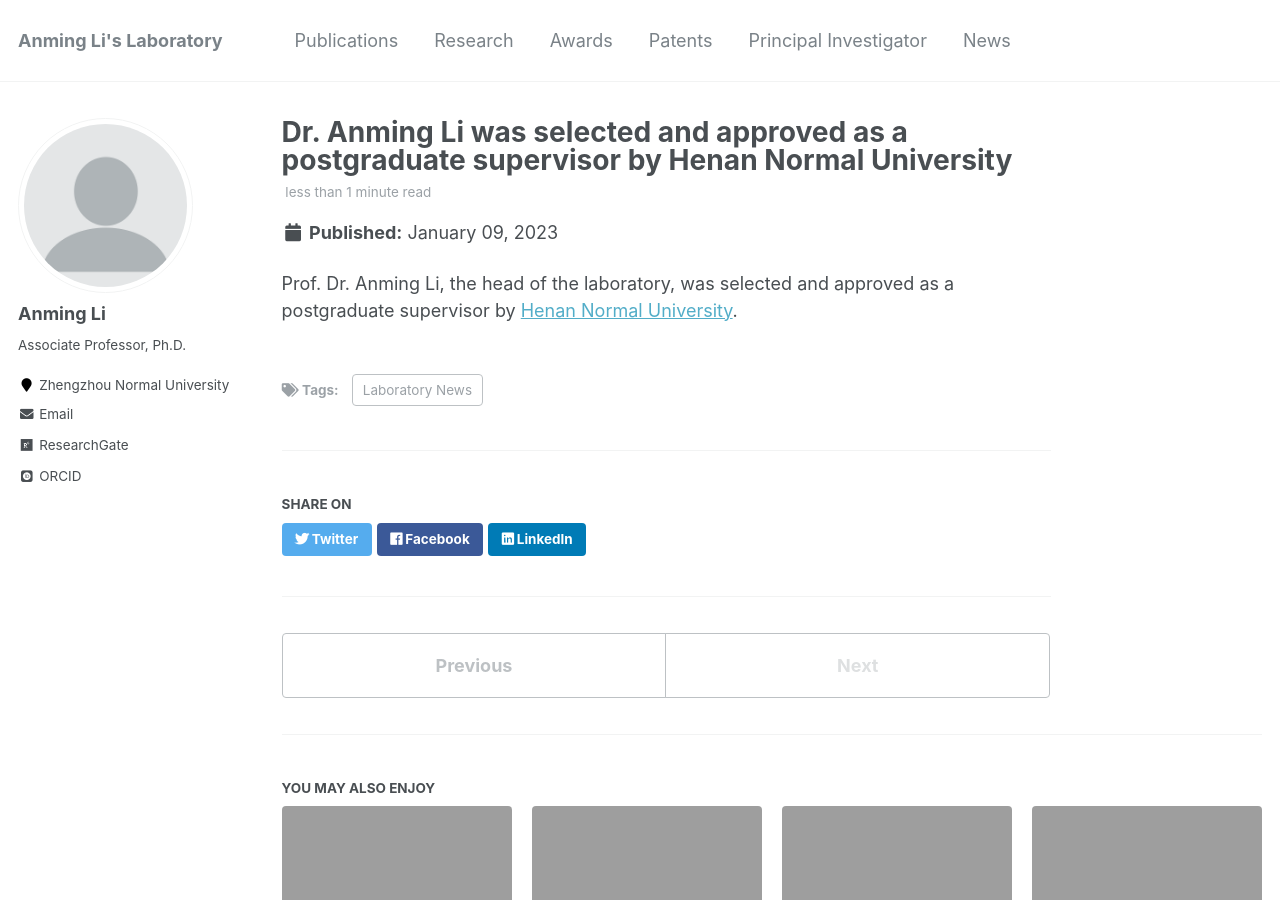
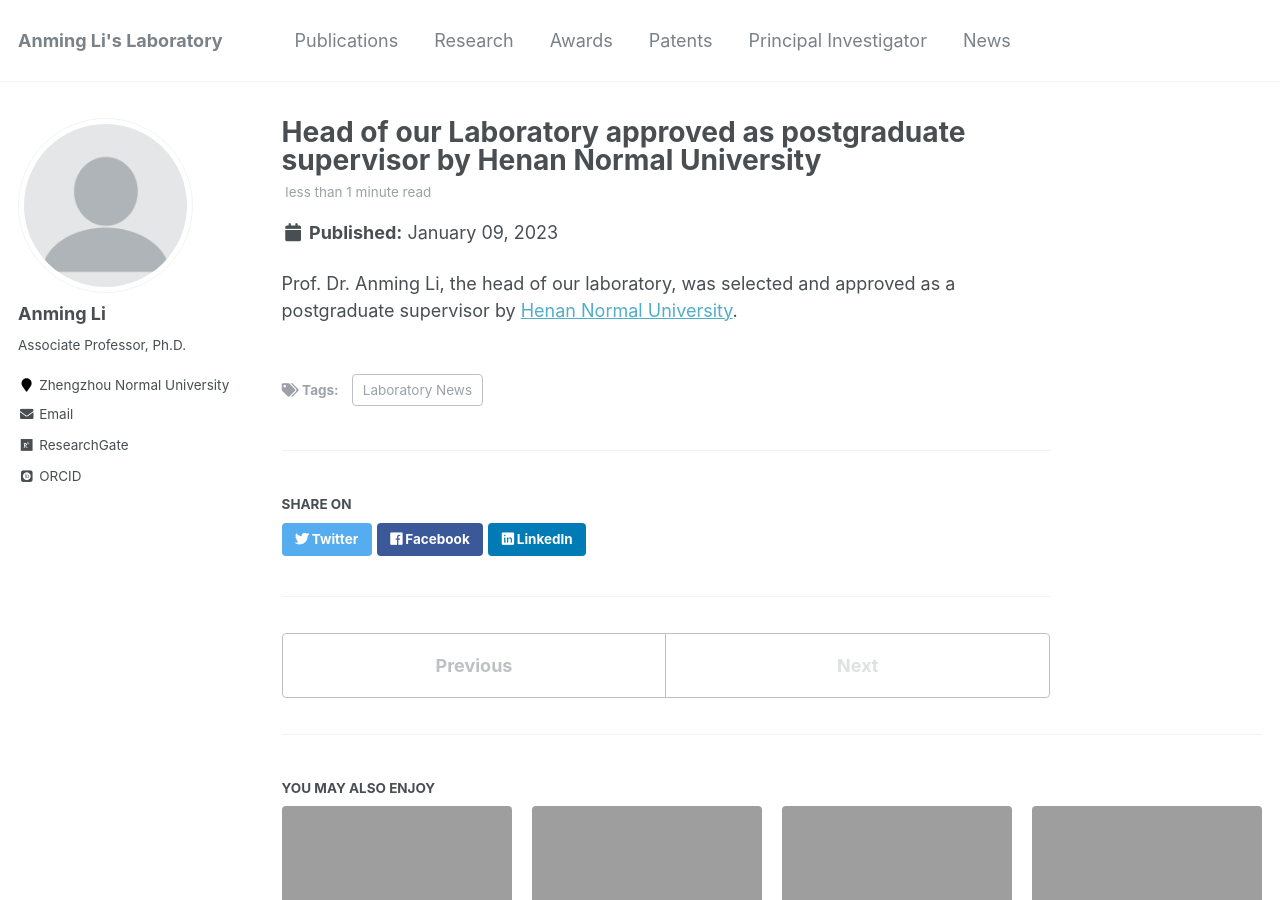
Before and after one commit to ucnclab/ucnclab.github.io, a Jekyll site: the page built from _posts/2023-01-09-blog-post-7.md, in a window 1280 px wide and 900 px high. Built offline with Jekyll 4.4.1, drawn with Linux system fonts in a browser that asks for light colours; some web fonts are replaced; comment, search, counter and statistics services are not loaded.

Commit message:
Update 2023-01-09-blog-post-7.md

```diff
--- a/_posts/2023-01-09-blog-post-7.md
+++ b/_posts/2023-01-09-blog-post-7.md
@@ -1,9 +1,9 @@
 ---
-title: 'Dr. Anming Li was selected and approved as a postgraduate supervisor by Henan Normal University'
+title: 'Head of our Laboratory approved as postgraduate supervisor by Henan Normal University'
 date: 2023-01-09
 permalink: /posts/2023/01/blog-post-7/
 tags:
   - Laboratory News
 ---
 
-Prof. Dr. Anming Li, the head of the laboratory, was selected and approved as a postgraduate supervisor by [Henan Normal University](https://www.htu.edu.cn/physics/2022/1209/c2223a260348/page.htm).
+Prof. Dr. Anming Li, the head of our laboratory, was selected and approved as a postgraduate supervisor by [Henan Normal University](https://www.htu.edu.cn/physics/2022/1209/c2223a260348/page.htm).
```
